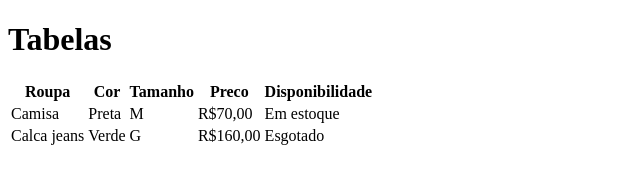
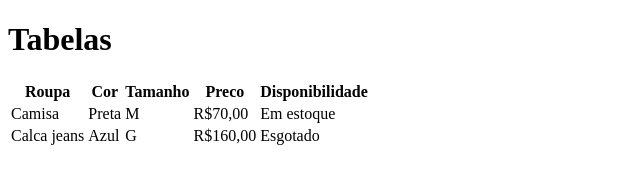
Before and after one commit to ArielMartinsDev/aula-tabela, a plain HTML site: page index.html in a window 1280 px wide. Shown: the full height of the page, 0-640 px from the left. Drawn offline with Linux system fonts and the light colour scheme.

Commit message:
TROCANDO COR DA CALCA DE VERDE PARA AZU

```diff
--- a/index.html
+++ b/index.html
@@ -28,7 +28,7 @@
         </tr>
         <tr>
             <td>Calca jeans</td>
-            <td>Verde</td>
+            <td>Azul</td>
             <td>G</td>
             <td>R$160,00</td>
             <td>Esgotado </td>
```
